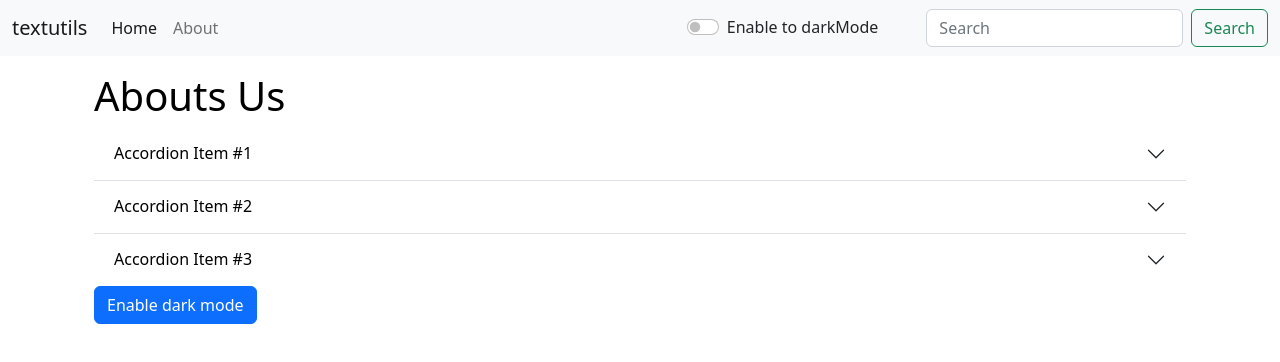
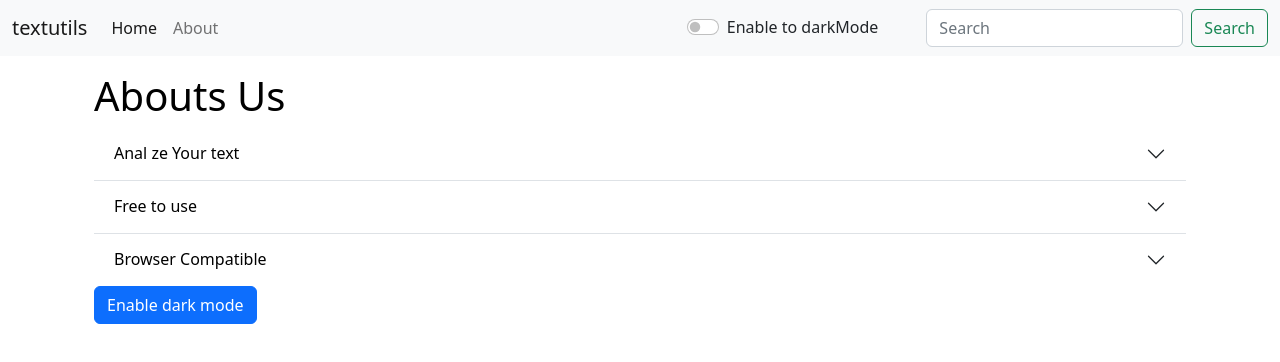
Before and after one commit to sureshjoshi88/my-first-for-react-in-textutils, a React (Create React App) app: page /about in a window 1280 px wide. Shown: the top 362 px of the page. Built offline with nearby package versions, Linux system fonts and the light colour scheme.

Commit message:
changes about pages

```diff
--- a/src/componets/About.js
+++ b/src/componets/About.js
@@ -30,27 +30,29 @@ export default function About() {
                 <div className="accordion-item" style={mystyle}>
                     <h2 className="accordion-header" id="flush-headingOne">
                         <button style={mystyle} className="accordion-button collapsed" type="button" data-bs-toggle="collapse" data-bs-target="#flush-collapseOne" aria-expanded="false" aria-controls="flush-collapseOne">
-                            Accordion Item #1
-                        </button>
+                        Anal ze Your text
+                                            </button>
                     </h2>
                     <div id="flush-collapseOne" className="accordion-collapse collapse" aria-labelledby="flush-headingOne" data-bs-parent="#accordionFlushExample">
-                        <div className="accordion-body">Placeholder content for this accordion, which is intended to demonstrate the <code>.accordion-flush</code> class. This is the first item's accordion body.</div>
+                        <div className="accordion-body">Textutils gives you a way to analyze your text quickly and efficiently. Be it word count, character count or.</div>
                     </div>
                 </div>
                 <div className="accordion-item" style={mystyle}>
                     <h2 className="accordion-header" id="flush-headingTwo">
                         <button style={mystyle} className="accordion-button collapsed" type="button" data-bs-toggle="collapse" data-bs-target="#flush-collapseTwo" aria-expanded="false" aria-controls="flush-collapseTwo">
-                            Accordion Item #2
+                        Free to use
                         </button>
                     </h2>
                     <div id="flush-collapseTwo" className="accordion-collapse collapse" aria-labelledby="flush-headingTwo" data-bs-parent="#accordionFlushExample">
-                        <div className="accordion-body">Placeholder content for this accordion, which is intended to demonstrate the <code>.accordion-flush</code> class. This is the second item's accordion body. Let's imagine this being filled with some actual content.</div>
+                        <div className="accordion-body">TextUti1s is a free character counter tool that provides instant character count & word count statistics for a given
+text. TextUti1s reports the number of words and characters. Thus it is suitable for writing text with word/ character
+limit.</div>
                     </div>
                 </div>
                 <div className="accordion-item" style={mystyle}>
                     <h2 className="accordion-header" id="flush-headingThree">
                         <button style={mystyle} className="accordion-button collapsed" type="button" data-bs-toggle="collapse" data-bs-target="#flush-collapseThree" aria-expanded="false" aria-controls="flush-collapseThree">
-                            Accordion Item #3
+                        Browser Compatible
                         </button>
                     </h2>
                     <div id="flush-collapseThree" className="accordion-collapse collapse" aria-labelledby="flush-headingThree" data-bs-parent="#accordionFlushExample">
--- a/src/componets/TextForms.js
+++ b/src/componets/TextForms.js
@@ -57,7 +57,7 @@
      </div>
      <div className="container"  style={{color: props.mode==="dark"?"white":"#042743"}}>
     <h3>Your Text Summary</h3>
-    <p className='fs-4 fw-semibold'> {text.split(" ").length} word and {text.length} charaters</p>
+    <p className='fs-4 fw-semibold'> {text.split(" ").filter((element)=>{return element.length!==0}).length} word and {text.length} charaters</p>
     <p className='fs-4 fw-semibold'> {0.008*text.split(" ").length} Minutes read</p>
     <h4>Prievew</h4>
     <p className='fs-4 fw-normal'>{text.length?text:"please something in the textbox above to privew it here"}</p>
```
